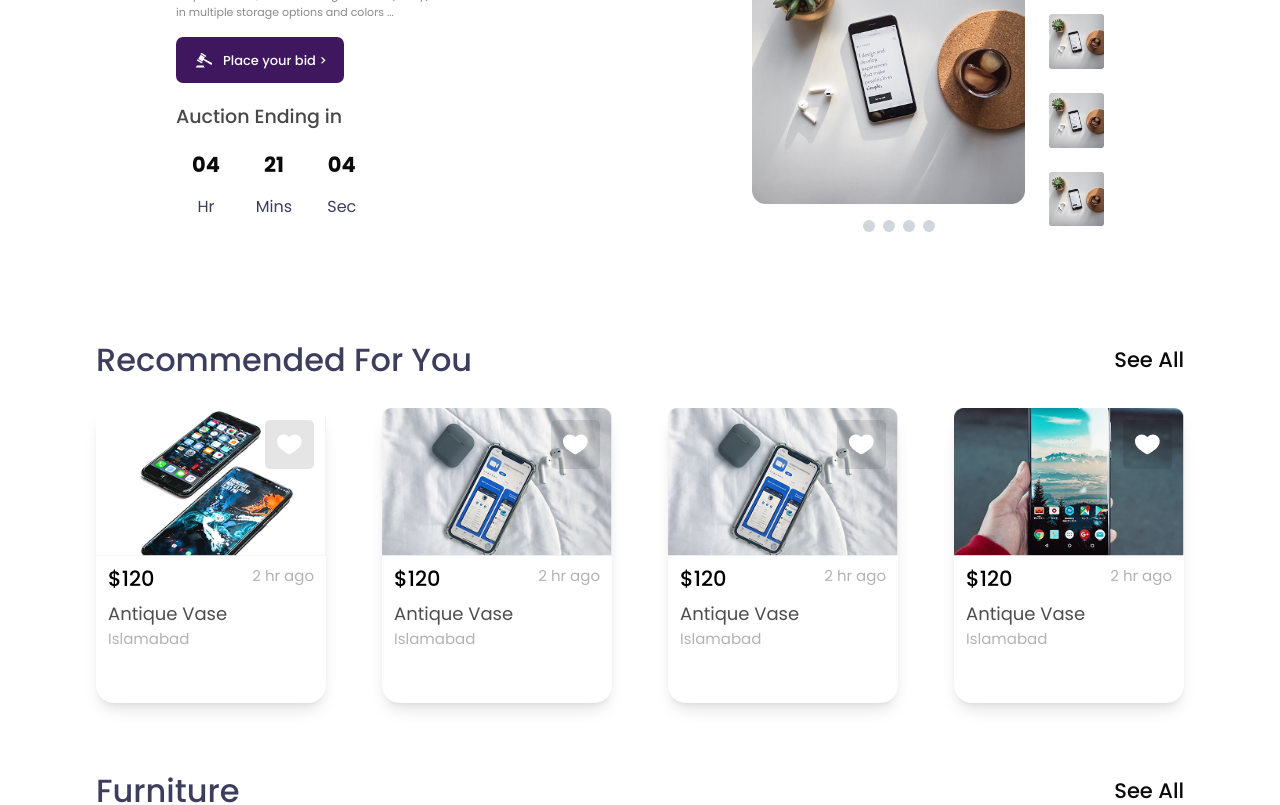
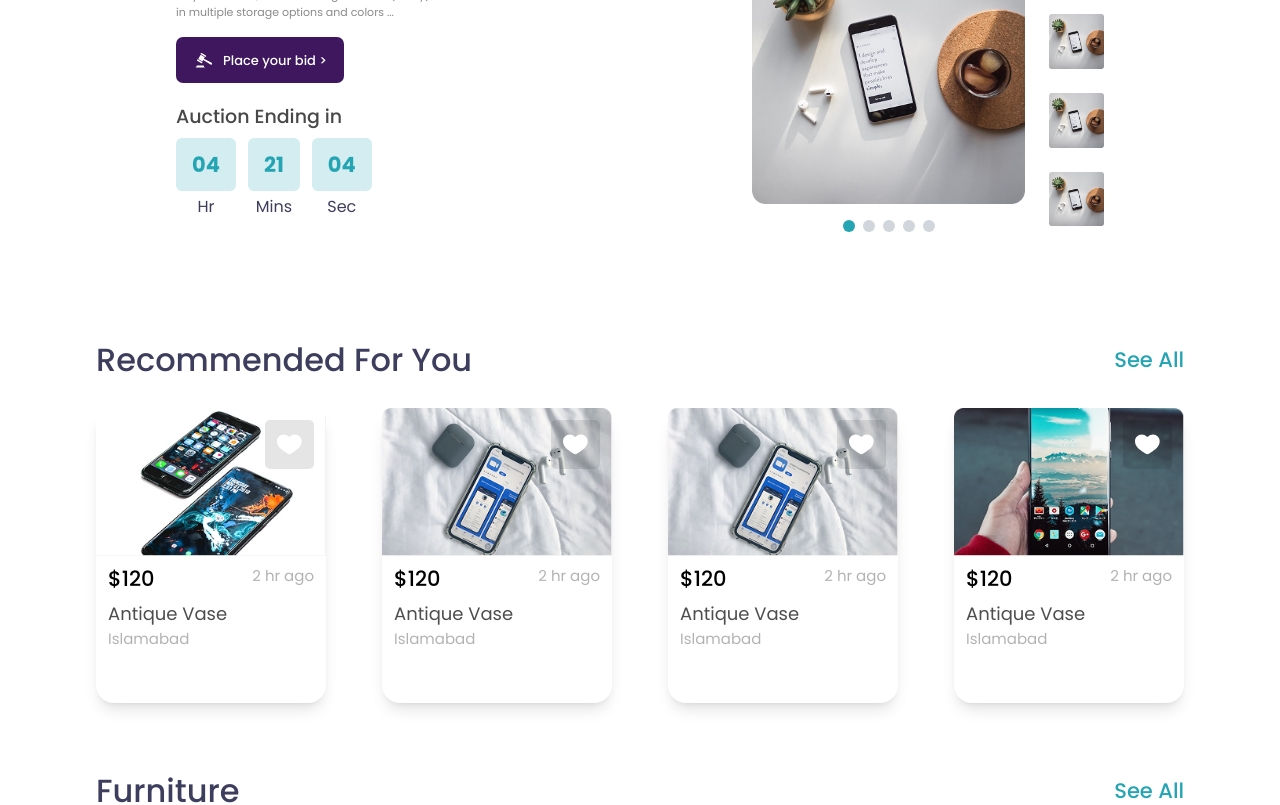
Before and after one commit to NoorFatima01/auction, a Next.js app in the folder frontend/: page / in a window 1280 px wide. Shown: the part 1480-2285 px from the top of the page. Built offline with nearby package versions, Linux system fonts and the light colour scheme.

Commit message:
fixes in color, add links to navbar

```diff
--- a/frontend/api-client.ts
+++ /dev/null
@@ -1,25 +0,0 @@
-const BASE_URL = "http://localhost:5000/api";
-
-const registerUser = async (userData: {
-  name: string;
-  email: string;
-  role: string;
-}) => {
-  console.log("Registering user with data:", userData);
-  const response = await fetch(`${BASE_URL}/user/add`, {
-    method: "POST",
-    headers: {
-      "Content-Type": "application/json",
-    },
-    body: JSON.stringify(userData),
-  });
-  return response.json();
-};
-
-const fetchAllUsers = async () => {
-  const response = await fetch(`${BASE_URL}/user`);
-
-  return response.json();
-};
-
-export { registerUser, fetchAllUsers };
--- a/frontend/components/add-products-forms/add-product.tsx
+++ b/frontend/components/add-products-forms/add-product.tsx
@@ -12,7 +12,7 @@ const AddProduct = () => {
       </div>
 
       <div className="flex items-center justify-center">
-        <button className="bg-moonstone flex items-center gap-2 px-10 md:px-24 py-5 rounded-[110px] hover:opacity-80 cursor-pointer">
+        <button className="bg-[#25A5B4] flex items-center gap-2 px-10 md:px-24 py-5 rounded-[110px] hover:opacity-80 cursor-pointer">
           <p className="text-white text-[12px] md:text-[16.5px] font-medium leading-none">
             Next
           </p>
--- a/frontend/components/add-users-button.tsx
+++ b/frontend/components/add-users-button.tsx
@@ -24,7 +24,6 @@ import {
   SelectValue,
 } from "@/components/ui/select";
 import { Card, CardContent, CardHeader, CardTitle } from "@/components/ui/card";
-import { registerUser } from "@/api-client";
 import { Controller, useForm } from "react-hook-form";
 import { zodResolver } from "@hookform/resolvers/zod";
 import { formSchema, type FormSchemaType } from "@/lib/schema";
--- a/frontend/components/carousel.tsx
+++ b/frontend/components/carousel.tsx
@@ -29,7 +29,7 @@ const Carousel = () => {
               <span
                 key={index}
                 className={`inline-block h-3 w-3 rounded-full mx-1 cursor-pointer ${
-                  currentImage === index ? "bg-moonstone" : "bg-gray-300"
+                  currentImage === index ? "bg-[#25A5B4]" : "bg-gray-300"
                 }`}
                 onClick={() => handleDotClick(index)}
               ></span>
--- a/frontend/components/layout/navbar.tsx
+++ b/frontend/components/layout/navbar.tsx
@@ -7,6 +7,7 @@ import Menu from "@/assets/menu.svg";
 import profile from "@/assets/user-profile.png";
 import Image from "next/image";
 import MenuBurger from "./menu-burger";
+import Link from "next/link";
 
 const NavBar = () => {
   const [isMenuOpen, setIsMenuOpen] = useState(false);
@@ -20,9 +21,15 @@ const NavBar = () => {
 
         <nav className="hidden md:block">
           <ul className="text-[#5C5F6A] text-[14px] leading-[1.75] font-medium flex gap-8">
-            <li className="cursor-pointer hover:underline">Homes</li>
-            <li className="cursor-pointer hover:underline">Chats</li>
-            <li className="cursor-pointer hover:underline">Auctions</li>
+            <li className="cursor-pointer hover:underline">
+              <Link href={"/"}>Homes</Link>
+            </li>
+            <li className="cursor-pointer hover:underline">
+              <Link href={"/users"}>Chats</Link>
+            </li>
+            <li className="cursor-pointer hover:underline">
+              <Link href={"/add-product"}>Auctions</Link>
+            </li>
           </ul>
         </nav>
 
--- a/frontend/components/ui/checkbox.tsx
+++ b/frontend/components/ui/checkbox.tsx
@@ -14,7 +14,7 @@ function Checkbox({
     <CheckboxPrimitive.Root
       data-slot="checkbox"
       className={cn(
-        "peer border-input dark:bg-input/30 data-[state=checked]:bg-moonstone data-[state=checked]:text-white dark:data-[state=checked]:bg-moonstone data-[state=checked]:border-moonstone focus-visible:border-ring focus-visible:ring-ring/50 aria-invalid:ring-destructive/20 dark:aria-invalid:ring-destructive/40 aria-invalid:border-destructive size-4 shrink-0 rounded-[4px] border shadow-xs transition-shadow outline-none focus-visible:ring-[3px] disabled:cursor-not-allowed disabled:opacity-50",
+        "peer border-input dark:bg-input/30 data-[state=checked]:bg-[#25A5B4] data-[state=checked]:text-white dark:data-[state=checked]:bg-[#25A5B4] data-[state=checked]:border-[#25A5B4] focus-visible:border-ring focus-visible:ring-ring/50 aria-invalid:ring-destructive/20 dark:aria-invalid:ring-destructive/40 aria-invalid:border-destructive size-4 shrink-0 rounded-[4px] border shadow-xs transition-shadow outline-none focus-visible:ring-[3px] disabled:cursor-not-allowed disabled:opacity-50",
         className
       )}
       {...props}
--- a/frontend/components/user-profile/user-header.tsx
+++ b/frontend/components/user-profile/user-header.tsx
@@ -25,7 +25,7 @@ const UserHeader = () => {
             Buyer
           </p>
           <div className="flex items-center gap-1">
-            <LocationPin className="w-4 h-4 text-moonstone" />
+            <LocationPin className="w-4 h-4 text-[#25A5B4]" />
             <span className="text-sm md:text-[1rem] font-medium leading-none text-[#3D3D5D]">
               Islamabad, Pakistan
             </span>
--- a/frontend/components/users-table.tsx
+++ b/frontend/components/users-table.tsx
@@ -53,18 +53,16 @@ const UsersTable = ({ userProps }: { userProps: UsersTableProps[] }) => {
   };
 
   const handleView = (userId: ObjectId | string) => {
+    window.location.href = `/users/${userId}`;
     console.log("View user:", userId);
-    // Navigate to user details or open modal
   };
 
   const handleEdit = (userId: ObjectId | string) => {
     console.log("Edit user:", userId);
-    // Navigate to edit page or open edit modal
   };
 
   const handleDelete = (userId: ObjectId | string) => {
     console.log("Delete user:", userId);
-    // Show confirmation dialog and delete
   };
 
   useEffect(() => {
--- a/frontend/sections/categories.tsx
+++ b/frontend/sections/categories.tsx
@@ -12,7 +12,7 @@ const Categories = () => {
           Categories
         </h2>
         <div className="">
-          <p className="cursor-pointer mt-3 md:mt-0 hover:underline font-inter leading-none text-moonstone text-[21px] font-medium">
+          <p className="cursor-pointer mt-3 md:mt-0 hover:underline font-inter leading-none text-[#25A5B4] text-[21px] font-medium">
             See All
           </p>
         </div>
--- a/frontend/sections/place-bid.tsx
+++ b/frontend/sections/place-bid.tsx
@@ -14,23 +14,20 @@ const PlaceBid = () => {
           with minor signs of use (if any). Available in multiple storage
           options and colors ...
         </p>
-        {/* Place Bid Button */}
         <button className="w-full md:w-[170px] lg:w-[168px] bg-[#3F175F] text-[12px] md:text-[13px] leading-none cursor-pointer hover:opacity-80 text-white font-medium py-3 px-4 rounded-[7px] mb-6 flex items-center justify-center gap-2 transition-colors">
           <span>
             <Auction className="w-[22px] h-[22px]" />
           </span>
           Place your bid {">"}
         </button>
-        {/* Auction Ending Section */}
         <div className="space-y-3">
           <h3 className="text-[#484848] font-medium leading-none text-[16px] md:text-[18px] lg:text-[19px]">
             Auction Ending in
           </h3>
-          {/* Timer */}
           <div className="flex gap-4 md:gap-3">
             <div className="text-center flex-1 md:flex-none">
-              <div className="bg-moonstone/20 rounded-[6px] p-2 md:p-4">
-                <p className="text-[18px] md:text-[21px] leading-none font-bold text-moonstone">
+              <div className="bg-[#25A5B433] rounded-[6px] p-2 md:p-4">
+                <p className="text-[18px] md:text-[21px] leading-none font-bold text-[#25A5B4]">
                   04
                 </p>
               </div>
@@ -39,8 +36,8 @@ const PlaceBid = () => {
               </div>
             </div>
             <div className="text-center flex-1 md:flex-none">
-              <div className="bg-moonstone/20 rounded-[6px] p-2 md:p-4">
-                <p className="text-[18px] md:text-[21px] leading-none font-bold text-moonstone">
+              <div className="bg-[#25A5B433] rounded-[6px] p-2 md:p-4">
+                <p className="text-[18px] md:text-[21px] leading-none font-bold text-[#25A5B4]">
                   21
                 </p>
               </div>
@@ -49,8 +46,8 @@ const PlaceBid = () => {
               </div>
             </div>
             <div className="text-center flex-1 md:flex-none">
-              <div className="bg-moonstone/20 rounded-[6px] p-2 md:p-4">
-                <p className="text-[18px] md:text-[21px] leading-none font-bold text-moonstone">
+              <div className="bg-[#25A5B433] rounded-[6px] p-2 md:p-4">
+                <p className="text-[18px] md:text-[21px] leading-none font-bold text-[#25A5B4]">
                   04
                 </p>
               </div>
--- a/frontend/sections/recommended.tsx
+++ b/frontend/sections/recommended.tsx
@@ -11,7 +11,7 @@ const Recommended = () => {
             Recommended For You
           </h3>
           <div className="">
-            <p className="cursor-pointer mt-3 md:mt-0 hover:underline font-inter leading-none text-moonstone text-[21px] font-medium">
+            <p className="cursor-pointer mt-3 md:mt-0 hover:underline font-inter leading-none text-[#25A5B4] text-[21px] font-medium">
               See All
             </p>
           </div>
@@ -37,7 +37,7 @@ const Recommended = () => {
             Furniture
           </h3>
           <div className="">
-            <p className="cursor-pointer mt-3 md:mt-0 hover:underline font-inter leading-none text-moonstone text-[21px] font-medium">
+            <p className="cursor-pointer mt-3 md:mt-0 hover:underline font-inter leading-none text-[#25A5B4] text-[21px] font-medium">
               See All
             </p>
           </div>
```
